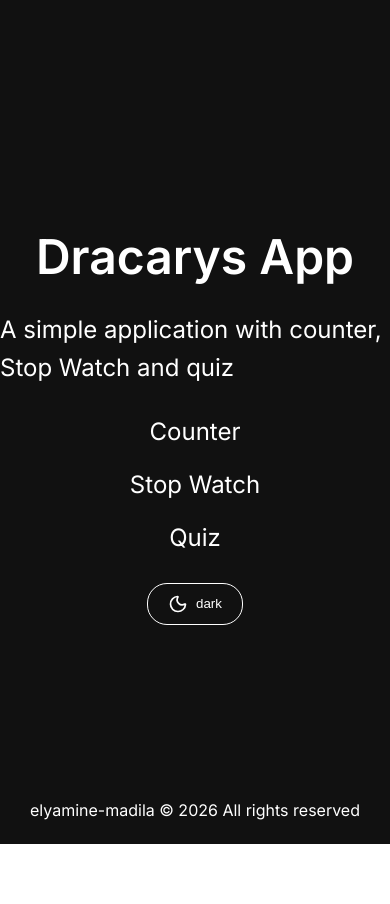
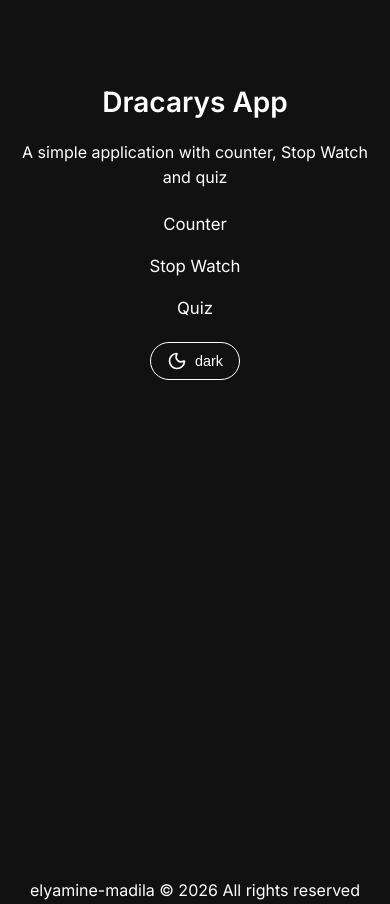
Before and after one commit to eljmadila/Counter-App, a React (Vite) app: page / in a window 390 px wide. Before the commit the page ends 844 px from the top, so only its background shows below. Built offline with nearby package versions, Linux system fonts and the light colour scheme.

Commit message:
Optimize responsive design for mobile and tablet devices

```diff
--- a/src/App.css
+++ b/src/App.css
@@ -1,3 +1,6 @@
+/* ==========================================================================
+   Home
+   ========================================================================== */
 .homeSection {
   display: flex;
   flex-direction: column;
@@ -5,13 +8,17 @@
   justify-content: center;
   align-items: center;
   height: 100vh;
+  padding: 20px;
+  text-align: center;
 }
+
 .homeTitleContainer {
   display: flex;
   flex-direction: column;
   align-items: center;
   gap: 15px;
 }
+
 .title {
   font-size: 3rem;
 }
@@ -25,16 +32,17 @@
   flex-direction: column;
   align-items: center;
   gap: 15px;
+}
 
-  a {
+.homeLinksContainer a {
   text-decoration: none;
   color: var(--text-color);
   transition: var(--transition);
 }
-  a:hover {
+
+.homeLinksContainer a:hover {
   color: blueviolet;
   transform: translateX(10px);
-  }
 }
 
 .homeLink {
@@ -66,6 +74,7 @@ button {
   border: none;
   cursor: pointer;
 }
+
 footer {
   position: fixed;
   bottom: 20px;
@@ -75,17 +84,24 @@ footer {
   justify-content: center;
   align-items: center;
   width: 100%;
+  padding-left: 16px;
+  padding-right: 16px;
+  text-align: center;
 }
 
-/* Back home button */
+/* ==========================================================================
+   Back home button
+   ========================================================================== */
 .backhomeContainer {
   position: fixed;
   top: 15px;
   left: 20px;
+  z-index: 10;
 }
 
 .backHomeBtn {
   display: flex;
+  align-items: center;
   gap: 10px;
   padding: 10px 20px;
   border-radius: 50%;
@@ -93,10 +109,11 @@ footer {
   cursor: pointer;
   text-decoration: none;
   color: var(--text-color);
-
 }
 
-/* Counter App */
+/* ==========================================================================
+   Counter App
+   ========================================================================== */
 .counterContainer {
   display: flex;
   flex-direction: column;
@@ -104,39 +121,46 @@ footer {
   justify-content: center;
   align-items: center;
   height: 100vh;
+  padding: 20px;
+}
 
-  button {
+.counterContainer button {
   padding: 15px 25px;
   border-radius: 15px;
   border: 1px solid var(--text-color);
   cursor: pointer;
-    a {
+}
+
+.counterContainer button a {
   text-decoration: none;
   color: var(--text-color);
 }
-  }
-  button:active {
+
+.counterContainer button:active {
   transform: scale(0.95);
 }
-}
+
 .counterContent {
   display: flex;
   flex-direction: row;
   align-items: center;
   gap: 25px;
 }
+
 .counterMiddle {
   display: flex;
   flex-direction: column;
   align-items: center;
   gap: 15px;
+}
 
-  h1 {
+.counterMiddle h1 {
   font-size: 5rem;
 }
-}
 
-/* Time App */
+/* ==========================================================================
+   Time / Stopwatch App
+   ========================================================================== */
 .timeContainer {
   display: flex;
   flex-direction: column;
@@ -144,6 +168,7 @@ footer {
   justify-content: center;
   align-items: center;
   height: 100vh;
+  padding: 20px;
 }
 
 .timeDisplay {
@@ -151,12 +176,15 @@ footer {
   font-weight: 700;
   font-family: monospace, sans-serif;
   letter-spacing: 2px;
+  text-align: center;
 }
 
 .timeBtnsContainer {
   display: flex;
   gap: 15px;
   align-items: center;
+  flex-wrap: wrap;
+  justify-content: center;
 }
 
 .timeBtn {
@@ -182,7 +210,9 @@ footer {
   transform: scale(0.95);
 }
 
-/* Card */
+/* ==========================================================================
+   Quiz / Card
+   ========================================================================== */
 .quizContainer {
   display: flex;
   flex-direction: column;
@@ -190,21 +220,43 @@ footer {
   justify-content: center;
   align-items: center;
   height: 100vh;
+  padding: 20px;
+  width: 100%;
 }
+
 .cardContainer {
   display: flex;
   flex-direction: column;
   gap: 25px;
   justify-content: center;
   align-items: center;
+  width: 100%;
+  max-width: 600px;
 }
+
+.cardContent {
+  display: flex;
+  flex-direction: column;
+  align-items: center;
+  gap: 20px;
+  width: 100%;
+}
+
+.cardQuestion {
+  font-size: 1.5rem;
+  text-align: center;
+  padding: 0 10px;
+}
+
 .cardBtnsContainer {
-  margin: 30px;
+  margin: 30px 0;
   display: flex;
   flex-direction: column;
   align-items: center;
   gap: 15px;
+  width: 100%;
 }
+
 .cardBtn {
   background-color: transparent;
   padding: 10px;
@@ -214,23 +266,29 @@ footer {
   color: var(--text-color);
   width: 100%;
   text-align: center;
+  font-size: 1rem;
 }
+
 .cardBtn:hover:not(:disabled) {
   background-color: blueviolet;
 }
+
 .cardBtn:active:not(:disabled) {
   transform: scale(0.95);
 }
+
 .cardBtn:disabled {
   cursor: not-allowed;
   opacity: 0.8;
 }
+
 .cardBtn.correct {
   background-color: #2e7d32 !important;
   color: #ffffff !important;
   border-color: #4caf50 !important;
   font-weight: 600;
 }
+
 .cardBtn.incorrect {
   background-color: #c62828 !important;
   color: #ffffff !important;
@@ -238,14 +296,15 @@ footer {
   font-weight: 600;
 }
 
-/* quiz */
 .quizBtnsContainer {
   max-width: 100%;
   display: flex;
   align-items: center;
   justify-content: center;
   gap: 15px;
+  flex-wrap: wrap;
 }
+
 .quizBtn {
   background-color: transparent;
   padding: 10px;
@@ -256,18 +315,25 @@ footer {
   width: 100%;
   text-align: center;
 }
+
 .quizBtn:hover {
   background-color: blueviolet;
 }
+
 .quizBtn:active {
   transform: scale(0.95);
 }
-/* answer  */
+
 .answer {
   display: flex;
   align-items: center;
   gap: 10px;
+  flex-wrap: wrap;
+  justify-content: center;
+  text-align: center;
+  padding: 0 10px;
 }
+
 .answerSpan {
   color: green;
   font-weight: bold;
@@ -278,7 +344,10 @@ footer {
   font-size: 20px;
   font-weight: bold;
 }
-/* toggle dark light */
+
+/* ==========================================================================
+   Theme: dark / light
+   ========================================================================== */
 .dark {
   --bg-color: #111;
   --text-color: #fff;
@@ -297,7 +366,9 @@ footer {
   transition: var(--transition);
 }
 
-/* Loader */
+/* ==========================================================================
+   Loader
+   ========================================================================== */
 .loaderContainer {
   display: flex;
   flex-direction: column;
@@ -326,11 +397,232 @@ footer {
   font-size: 1.2rem;
   color: var(--text-color);
   opacity: 0.85;
+  text-align: center;
+  padding: 0 20px;
 }
 
-/* Accessibility & Keyboard Navigation Focus */
+/* ==========================================================================
+   Accessibility & Keyboard Navigation Focus
+   ========================================================================== */
 button:focus-visible,
 a:focus-visible {
   outline: 2px solid blueviolet;
   outline-offset: 4px;
 }
+
+/* ==========================================================================
+   RESPONSIVE — Tablet
+   Applies to screens 1024px and below (large phones landscape → tablets)
+   ========================================================================== */
+@media (max-width: 1024px) {
+  .title {
+    font-size: 2.5rem;
+  }
+
+  .description {
+    font-size: 1.25rem;
+  }
+
+  .homeLink {
+    font-size: 1.3rem;
+  }
+
+  .counterMiddle h1 {
+    font-size: 4rem;
+  }
+
+  .timeDisplay {
+    font-size: 4rem;
+  }
+
+  .cardQuestion {
+    font-size: 1.3rem;
+  }
+}
+
+/* ==========================================================================
+   RESPONSIVE — Small tablets / large phones
+   Applies to screens 768px and below
+   ========================================================================== */
+@media (max-width: 768px) {
+  .homeSection,
+  .counterContainer,
+  .timeContainer,
+  .quizContainer {
+    height: auto;
+    min-height: 100vh;
+    padding: 90px 16px 100px;
+    justify-content: flex-start;
+  }
+
+  .title {
+    font-size: 2.1rem;
+  }
+
+  .description {
+    font-size: 1.1rem;
+  }
+
+  .homeLink {
+    font-size: 1.2rem;
+  }
+
+  .counterContent {
+    gap: 16px;
+  }
+
+  .counterMiddle h1 {
+    font-size: 3.2rem;
+  }
+
+  .counterContainer button {
+    padding: 12px 18px;
+  }
+
+  .timeDisplay {
+    font-size: 3rem;
+    letter-spacing: 1px;
+  }
+
+  .timeBtn {
+    padding: 10px 18px;
+    font-size: 1rem;
+  }
+
+  .cardQuestion {
+    font-size: 1.15rem;
+  }
+
+  .cardBtnsContainer {
+    margin: 20px 0;
+  }
+
+  .cardBtn {
+    padding: 12px;
+    font-size: 0.95rem;
+  }
+
+  footer {
+    position: static;
+    margin-top: 24px;
+  }
+
+  .backhomeContainer {
+    top: 12px;
+    left: 12px;
+  }
+}
+
+/* ==========================================================================
+   RESPONSIVE — Mobile
+   Applies to screens 480px and below
+   ========================================================================== */
+@media (max-width: 480px) {
+  .homeSection,
+  .counterContainer,
+  .timeContainer,
+  .quizContainer {
+    padding: 80px 12px 90px;
+    gap: 20px;
+  }
+
+  .title {
+    font-size: 1.75rem;
+  }
+
+  .description {
+    font-size: 1rem;
+    padding: 0 10px;
+  }
+
+  .homeLink {
+    font-size: 1.05rem;
+  }
+
+  .themeButton {
+    padding: 8px 16px;
+    font-size: 0.9rem;
+  }
+
+  .counterContent {
+    flex-direction: row;
+    gap: 12px;
+  }
+
+  .counterMiddle h1 {
+    font-size: 2.5rem;
+  }
+
+  .counterContainer button {
+    padding: 10px 14px;
+  }
+
+  .timeDisplay {
+    font-size: 2.25rem;
+    letter-spacing: 0.5px;
+  }
+
+  .timeBtnsContainer {
+    gap: 10px;
+  }
+
+  .timeBtn {
+    padding: 10px 14px;
+    font-size: 0.9rem;
+    flex: 1 1 auto;
+    justify-content: center;
+  }
+
+  .cardContainer {
+    max-width: 100%;
+  }
+
+  .cardQuestion {
+    font-size: 1rem;
+  }
+
+  .cardBtn {
+    padding: 12px 10px;
+    font-size: 0.9rem;
+  }
+
+  .answer,
+  .score {
+    font-size: 0.9rem;
+  }
+
+  .scoreSpan {
+    font-size: 1rem;
+  }
+
+  .quizBtn {
+    padding: 10px;
+    font-size: 0.9rem;
+  }
+
+  button {
+    padding: 12px 20px;
+  }
+}
+
+/* ==========================================================================
+   RESPONSIVE — Very small phones
+   Applies to screens 360px and below
+   ========================================================================== */
+@media (max-width: 360px) {
+  .title {
+    font-size: 1.5rem;
+  }
+
+  .counterMiddle h1 {
+    font-size: 2rem;
+  }
+
+  .timeDisplay {
+    font-size: 1.75rem;
+  }
+
+  .cardQuestion {
+    font-size: 0.95rem;
+  }
+}
```
Lines whose indentation alone changed are shown as unchanged.
